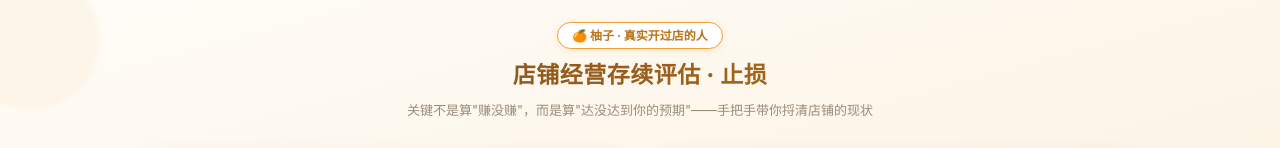
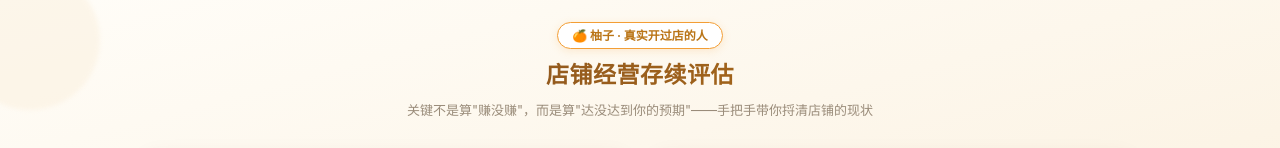
Before and after one commit to skye66791-boop/pindou-test, a plain HTML site: page calculator/index.html in a window 1280 px wide. Shown: the top 148 px of the page. Drawn offline with Linux system fonts and the light colour scheme.

Commit message:
Update index.html

```diff
--- a/calculator/index.html
+++ b/calculator/index.html
@@ -130,7 +130,7 @@
 <div class="wrap">
   <header>
     <div class="brand">🍊 柚子 · 真实开过店的人</div>
-    <h1>店铺经营存续评估 · 止损</h1>
+    <h1>店铺经营存续评估</h1>
     <p>关键不是算"赚没赚"，而是算"达没达到你的预期"——手把手带你捋清店铺的现状</p>
   </header>
 
```
